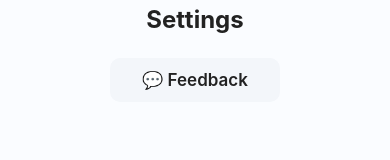
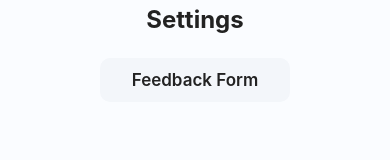
Before and after one commit to haidang2001/CapstoneProjectGroup6, a React Native app: screen /Settings in a window 390 px wide. Shown: the part 393-553 px from the top of the page. Built offline with nearby package versions, Linux system fonts and the light colour scheme.

Commit message:
#4 Start implementing feedback form
#4 Start implementing feedback form

```diff
--- a/screens/SettingsScreen.js
+++ b/screens/SettingsScreen.js
@@ -7,7 +7,7 @@ export default function SettingsScreen({ navigation }) {
     <View style={styles.container}>
       <Text style={styles.title}>Settings</Text>
       <TouchableOpacity style={styles.button} onPress={() => navigation.navigate('Feedback')}>
-        <Text style={styles.buttonText}>💬 Feedback</Text>
+        <Text style={styles.buttonText}>Feedback Form</Text>
       </TouchableOpacity>
 
       <BottomNav navigation={navigation} current="Settings" />
```
